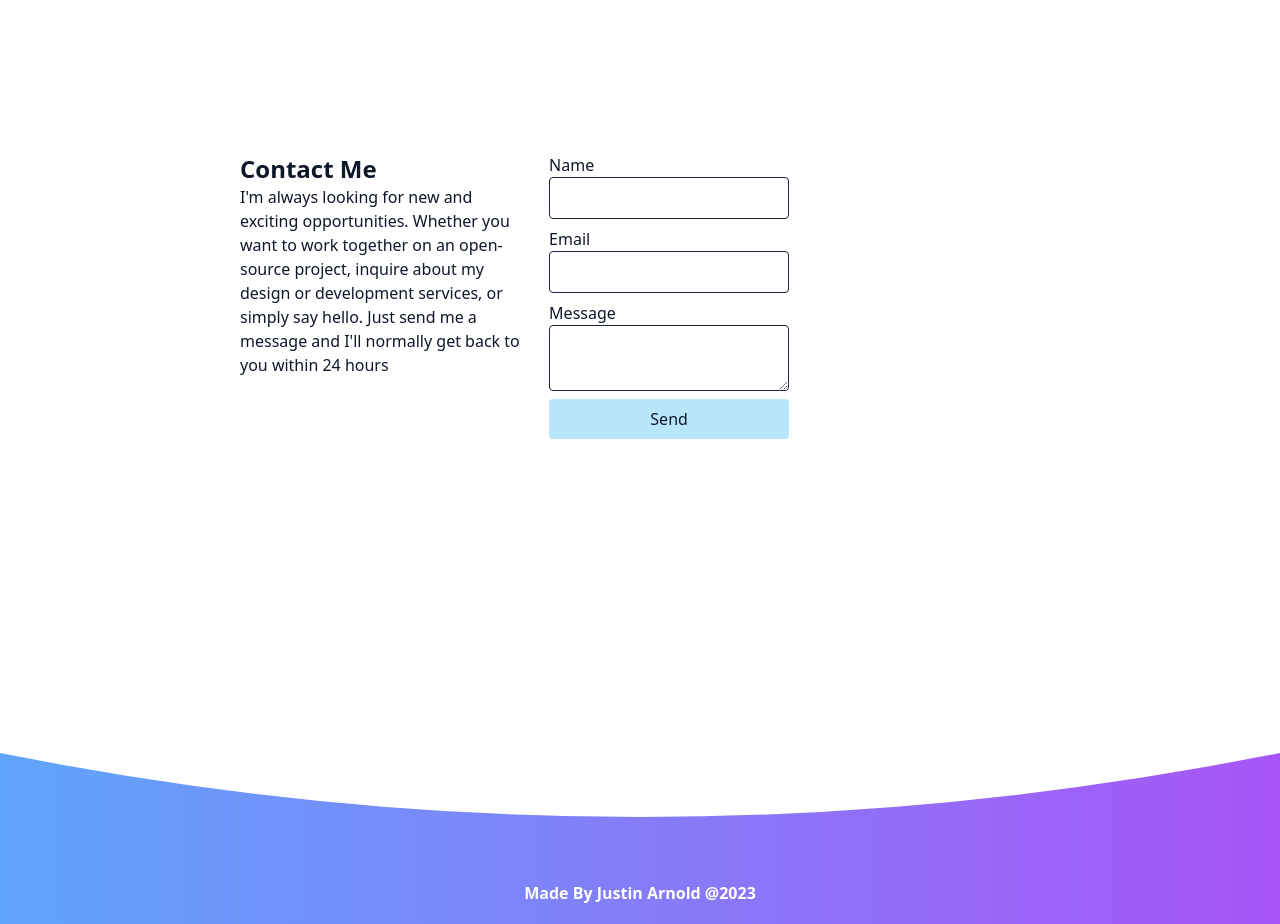
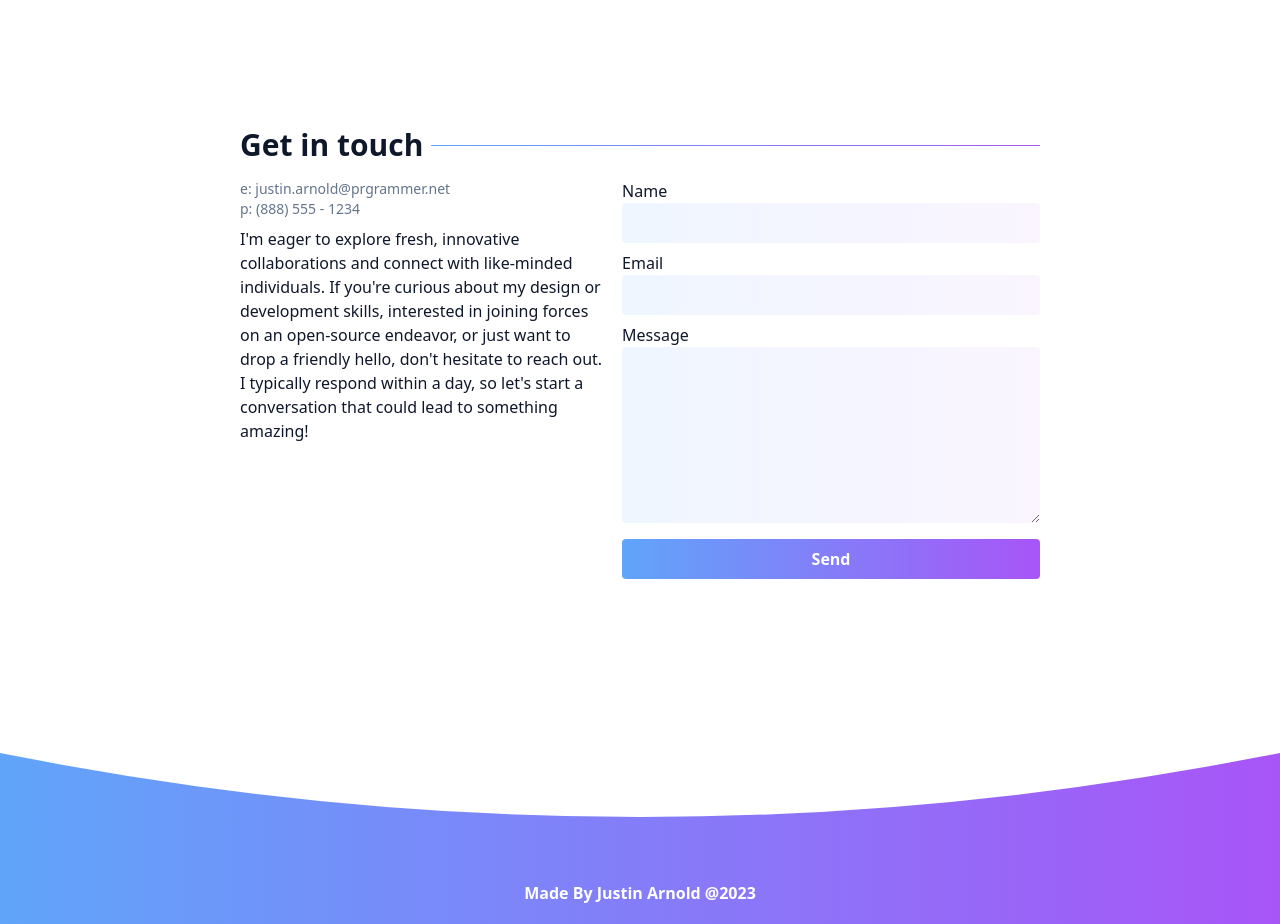
Before and after one commit to Justin-Arnold/Portfolio-2023, an Astro site: page / in a window 1280 px wide. Shown: the part 2740-3664 px from the top of the page. Built offline with nearby package versions, Linux system fonts and the light colour scheme; Astro itself is replaced by a stand-in of ours; animation ran at ten frames a second.

Commit message:
update contact me section

```diff
--- a/components/ContactMe.astro
+++ b/components/ContactMe.astro
@@ -1,17 +1,25 @@
 <div class="w-full h-screen flex flex-col justify-center items-start">
-    <span class="max-w-[60ch] flex gap-4 h-[400px]">
-        <div>
-            <h1 class="text-2xl font-bold">Contact Me</h1>
-            <p>I'm always looking for new and exciting opportunities. Whether you want to work together on an open-source project, inquire about my design or development services, or simply say hello. Just send me a message and I'll normally get back to you within 24 hours</p>
+    <div class="flex w-full items-center mb-4 gap-2">
+        <h1 class="text-3xl font-bold whitespace-nowrap">Get in touch</h1>
+        <div class="bg-gradient-to-r from-blue-400 to-purple-500 h-[1px] rounded grow w-full"></div>
+    </div>
+    <span class="flex gap-4 h-[400px] w-full">
+        <div class="max-w-[40ch] flex flex-col justify-start">
+            <span class="text-slate-500 mb-2 text-sm">
+                <p>e: justin.arnold@prgrammer.net</p>
+                <p>p: (888) 555 - 1234</p>
+            </span>
+            <p>I'm eager to explore fresh, innovative collaborations and connect with like-minded individuals. If you're curious about my design or development skills, interested in joining forces on an open-source endeavor, or just want to drop a friendly hello, don't hesitate to reach out. I typically respond within a day, so let's start a conversation that could lead to something amazing!</p>
+
         </div>
-        <div class="flex flex-col">
+        <div class="flex flex-col grow">
             <label>Name</label>
-            <input class="p-2 rounded border-slate-800 border w-60 mb-2"/>
+            <input class="p-2 rounded bg-gradient-to-r from-blue-50 to-purple-50 mb-2">
             <label>Email</label>
-            <input class="p-2 rounded border-slate-800 border w-60 mb-2"/>
+            <input class="p-2 rounded bg-gradient-to-r from-blue-50 to-purple-50 mb-2"/>
             <label>Message</label>
-            <textarea  class="p-2 rounded border-slate-800 border w-60 mb-2"/>
-            <button class="bg-sky-200 rounded p-2">Send</button>
+            <textarea  class="p-2 rounded bg-gradient-to-r from-blue-50 to-purple-50 h-[200px] mb-4"/>
+            <button class="bg-gradient-to-r from-blue-400 to-purple-500 text-white font-semibold rounded p-2">Send</button>
         </div>
     </span>
 </div>
```
